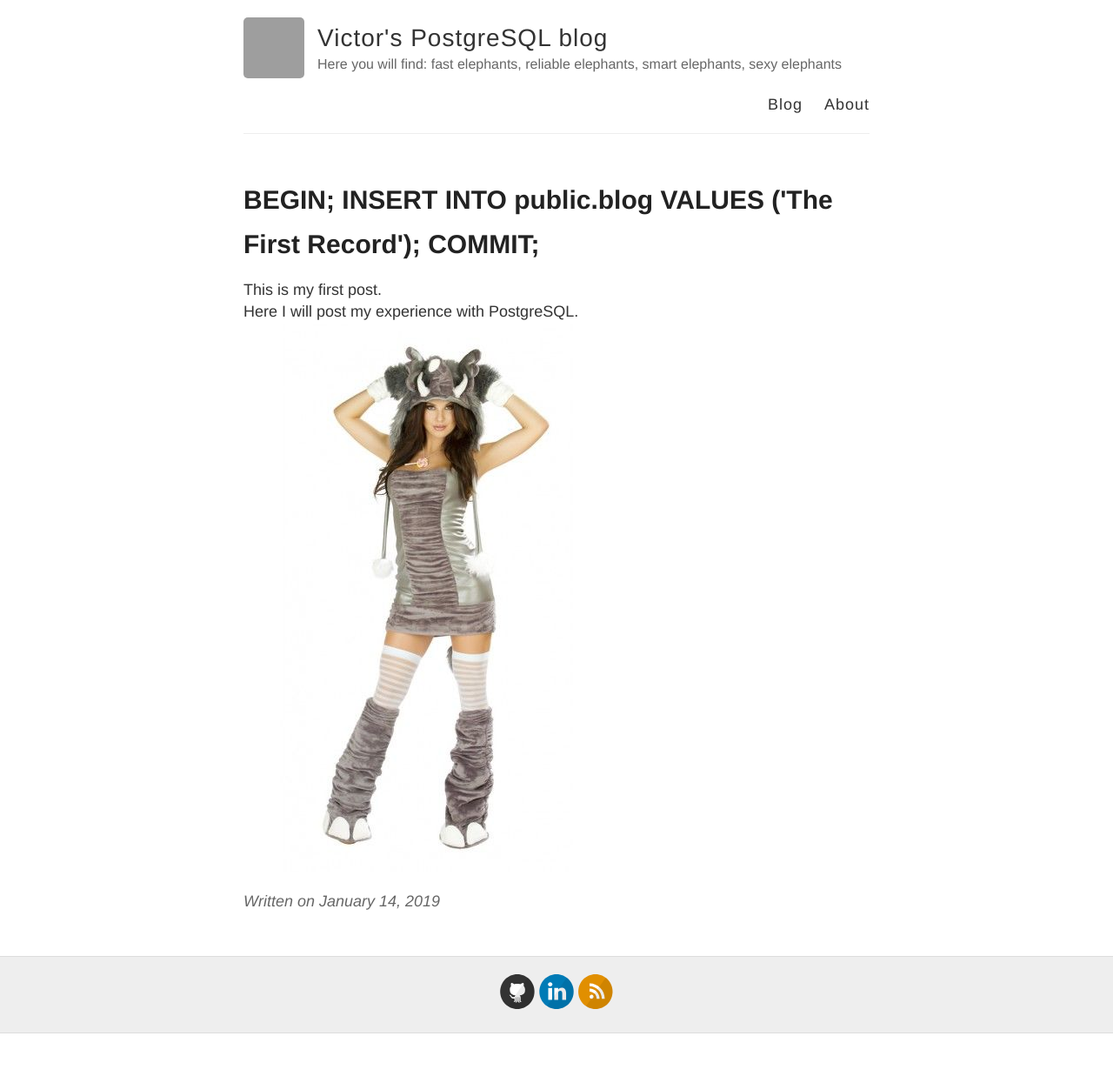
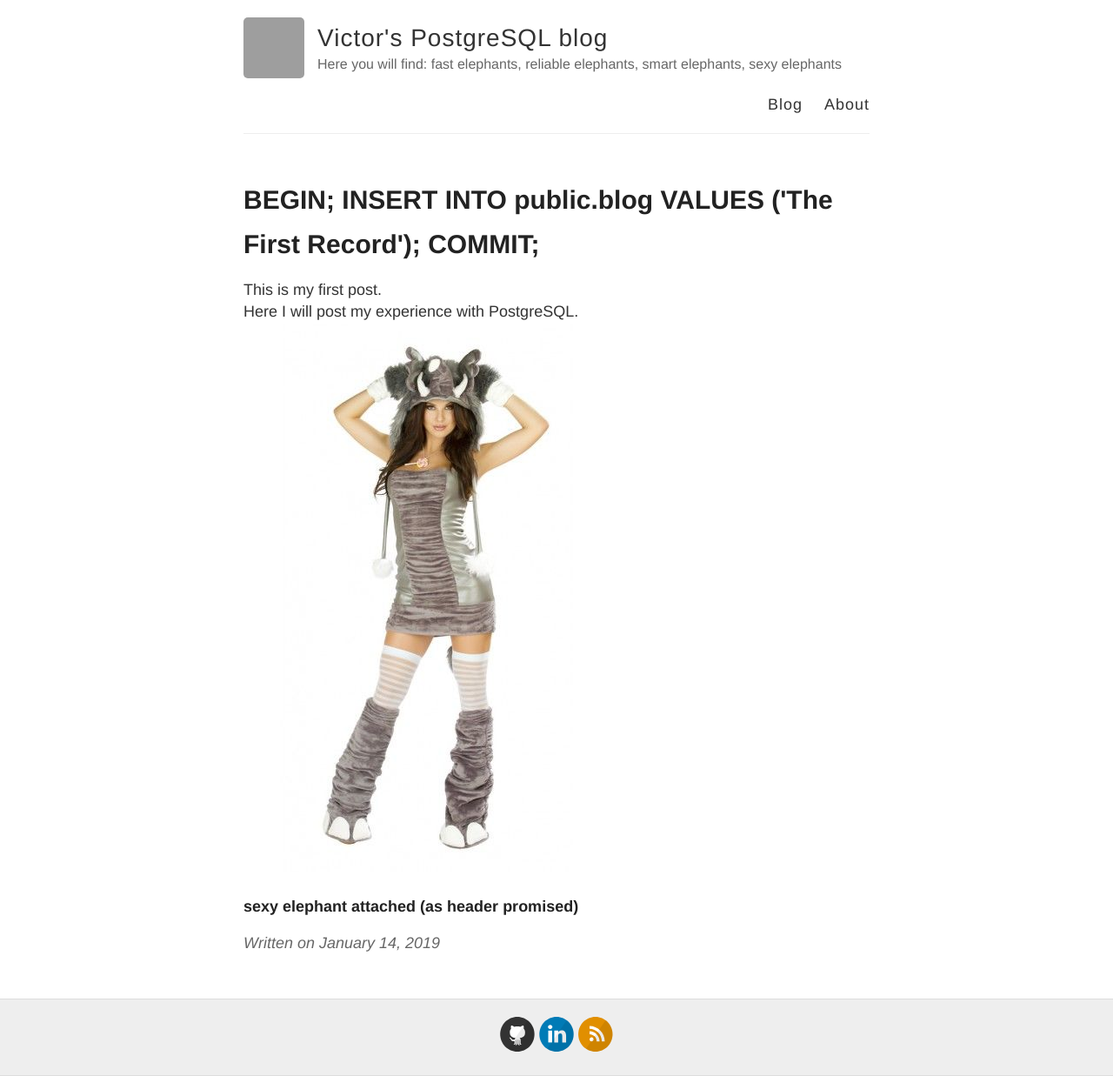
Before and after one commit to Nastradamus/nastradamus.github.io, a Jekyll site: the page built from _posts/2019-1-14-The-First-Tuple.md, in a window 1280 px wide. Shown: the whole page at 87% size. Built offline with Jekyll 4.4.1, drawn with Linux system fonts in a browser that asks for light colours; comment, search, counter and statistics services are not loaded; before the commit the page ends 1188 px from its top, so only the background shows below that; grey boxes are pictures that could not be loaded.

Commit message:
Update 2019-1-14-The-First-Tuple.md

```diff
--- a/_posts/2019-1-14-The-First-Tuple.md
+++ b/_posts/2019-1-14-The-First-Tuple.md
@@ -6,3 +6,4 @@ title: "BEGIN; INSERT INTO public.blog VALUES ('The First Record'); COMMIT;"
 This is my first post.
 Here I will post my experience with PostgreSQL.
 ![an image alt text]({{ site.baseurl }}http://nastradamus.github.io/images/sexy_elephants/1.jpg "an image title")
+###### sexy elephant attached (as header promised)
```
